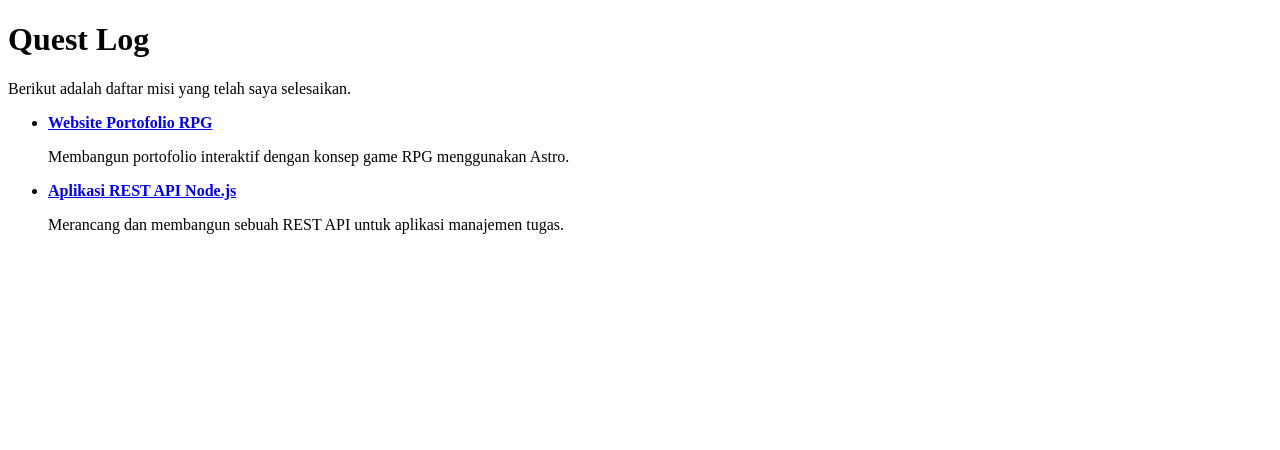
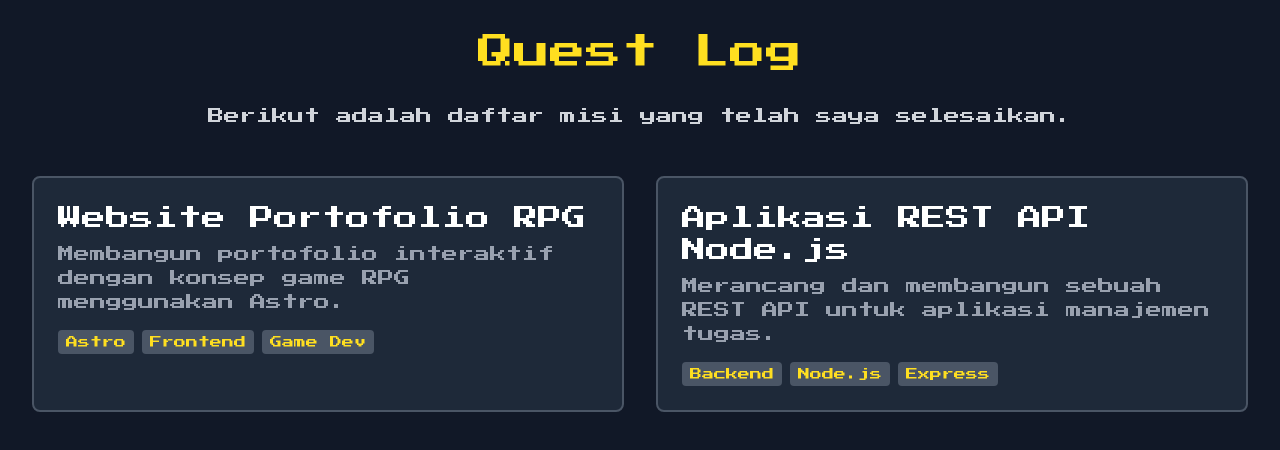
Before and after one commit to rakha00/rpg-portfolio, an Astro site: page /projects in a window 1280 px wide. Built offline with nearby package versions, Linux system fonts and the light colour scheme; Astro itself is replaced by a stand-in of ours.

```diff
--- a/src/layouts/MainLayout.astro
+++ b/src/layouts/MainLayout.astro
@@ -1,4 +1,5 @@
 ---
+import "../styles/global.css";
 export interface Props {
   title: string;
 }
@@ -15,6 +16,13 @@
     <link rel="icon" type="image/svg+xml" href="/favicon.svg" />
     <meta name="generator" content={Astro.generator} />
     <title>{title}</title>
+
+    <link rel="preconnect" href="https://fonts.googleapis.com" />
+    <link rel="preconnect" href="https://fonts.gstatic.com" crossorigin />
+    <link
+      href="https://fonts.googleapis.com/css2?family=Press+Start+2P&display=swap"
+      rel="stylesheet"
+    />
   </head>
   <body>
     <slot />
--- a/src/pages/index.astro
+++ b/src/pages/index.astro
@@ -3,6 +3,15 @@
 ---
 
 <MainLayout title="Home - RPG Portfolio">
-  <h1>Selamat Datang, Petualang!</h1>
-  <p>Ini adalah halaman utama (Peta Dunia).</p>
+  <div
+    class="h-screen w-full flex flex-col items-center justify-center bg-cover bg-center"
+    style="background-image: url('/images/world-map.png');"
+  >
+    <div class="text-center bg-black bg-opacity-70 p-8 rounded-lg">
+      <h1 class="text-4xl md:text-6xl text-white mb-4">
+        Rakhadinar Jaladara's Portfolio
+      </h1>
+      <p class="text-lg md:text-xl text-yellow-300">The Adventure Begins!</p>
+    </div>
+  </div>
 </MainLayout>
--- a/src/pages/projects/index.astro
+++ b/src/pages/projects/index.astro
@@ -11,19 +11,31 @@
 ---
 
 <MainLayout title="Projects - RPG Portfolio">
-  <h1>Quest Log</h1>
-  <p>Berikut adalah daftar misi yang telah saya selesaikan.</p>
+  <div class="container mx-auto p-4 md:p-8">
+    <h1 class="text-4xl text-center mb-8 text-yellow-300">Quest Log</h1>
+    <p class="text-center mb-12">
+      Berikut adalah daftar misi yang telah saya selesaikan.
+    </p>
 
-  <ul>
-    {
-      allProjects.map((project) => (
-        <li>
-          <a href={`/projects/${project.slug}/`}>
-            <strong>{project.data.title}</strong>
+    <div class="grid grid-cols-1 md:grid-cols-2 gap-8">
+      {
+        allProjects.map((project) => (
+          <a
+            href={`/projects/${project.slug}/`}
+            class="block p-6 bg-gray-800 border-2 border-gray-600 rounded-lg hover:bg-gray-700 hover:border-yellow-400 transition-all duration-300"
+          >
+            <h2 class="text-2xl mb-2 text-white">{project.data.title}</h2>
+            <p class="text-gray-400 mb-4">{project.data.description}</p>
+            <div class="flex flex-wrap gap-2">
+              {project.data.tags.map((tag) => (
+                <span class="text-xs bg-gray-600 text-yellow-300 px-2 py-1 rounded">
+                  {tag}
+                </span>
+              ))}
+            </div>
           </a>
-          <p>{project.data.description}</p>
-        </li>
-      ))
-    }
-  </ul>
+        ))
+      }
+    </div>
+  </div>
 </MainLayout>
--- a/src/styles/global.css
+++ b/src/styles/global.css
@@ -1 +1,7 @@
 @import "tailwindcss";
+
+body {
+    font-family: 'Press Start 2P', system-ui;
+    background-color: #111827; /* A dark gray color */
+    color: #d1d5db; /* A light gray color for text */
+}
```
Also changed, not shown: 1 other file.
